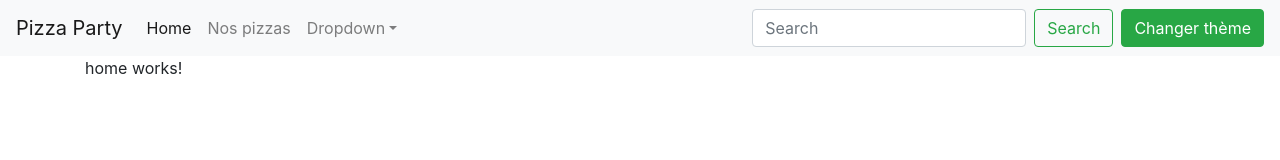
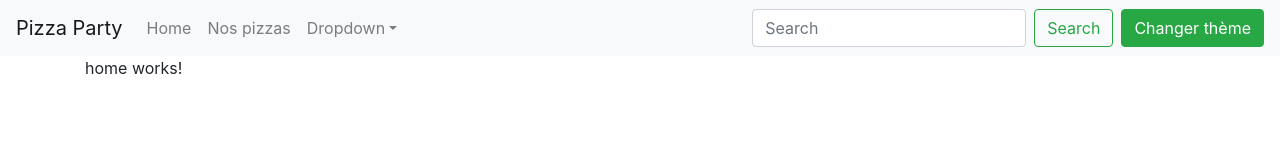
Before and after one commit to Hemjie/Angular-Pizzaparty, an Angular app: page / in a window 1280 px wide. Shown: the top 160 px of the page. Built offline with nearby package versions, Linux system fonts and the light colour scheme.

Commit message:
déplacement du active selon la page

```diff
--- a/src/app/app.component.html
+++ b/src/app/app.component.html
@@ -1,5 +1,6 @@
 <app-menu [navTitle]="title" color="light"></app-menu>
 
 <div class="container">
+    <!-- Ceci est un composant qui peut prendre la forme de n'importe quel composant -->
     <router-outlet></router-outlet>
 </div>
--- a/src/app/menu/menu.component.html
+++ b/src/app/menu/menu.component.html
@@ -6,11 +6,12 @@
 
     <div [class.show]= "isCollapsed" class="collapse navbar-collapse" id="navbarSupportedContent">
         <ul class="navbar-nav mr-auto">
-            <li class="nav-item active">
-                <a class="nav-link" routerLink="/">Home</a>
+            <li class="nav-item">
+                <a class="nav-link" routerLink="/" routerLinkActive="active-link" [routerLinkActiveOptions]="{exact:
+                true}">Home</a>
             </li>
             <li class="nav-item">
-                <a class="nav-link" routerLink="/pizzas">Nos pizzas</a>
+                <a class="nav-link" routerLink="/pizzas" routerLinkActive="active">Nos pizzas</a>
             </li>
             <li ngbDropdown class="nav-item dropdown">
                 <a class="nav-link dropdown-toggle" id="dropdownBasic1" role="button" ngbDropdownToggle>Dropdown</a>
```
